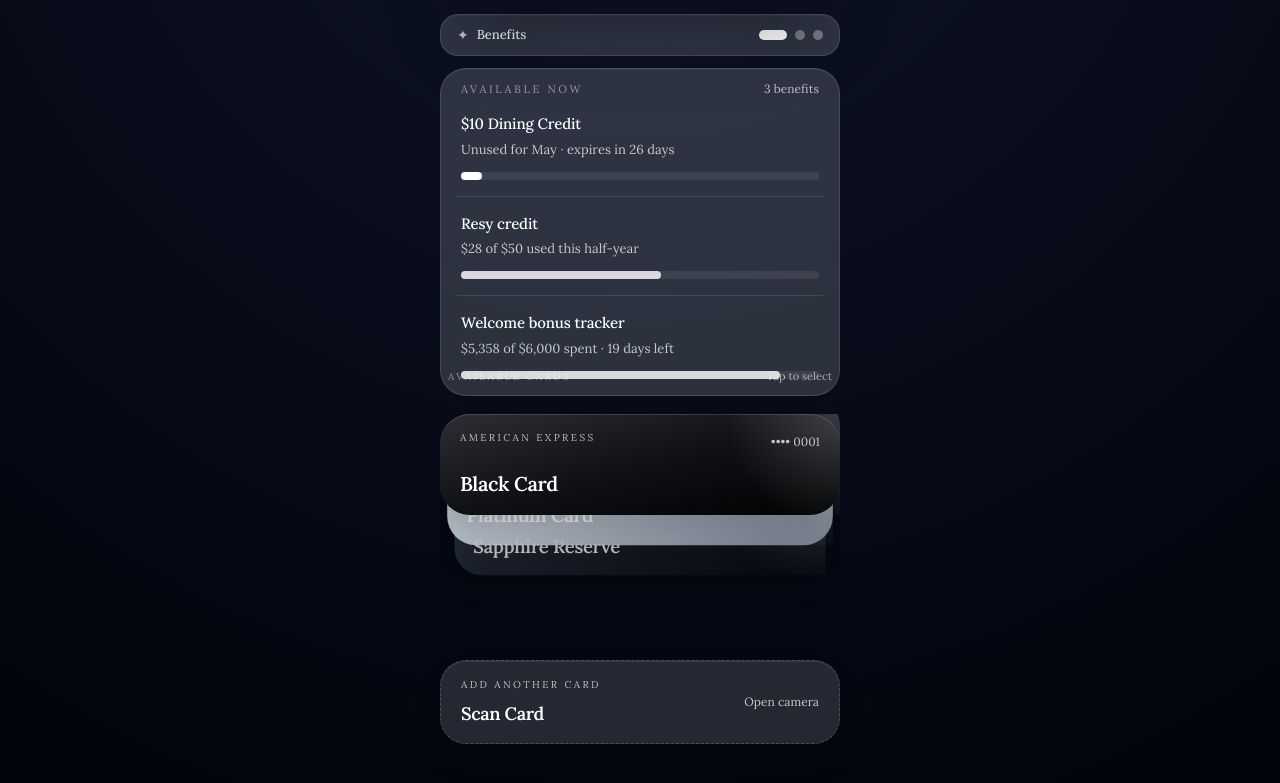
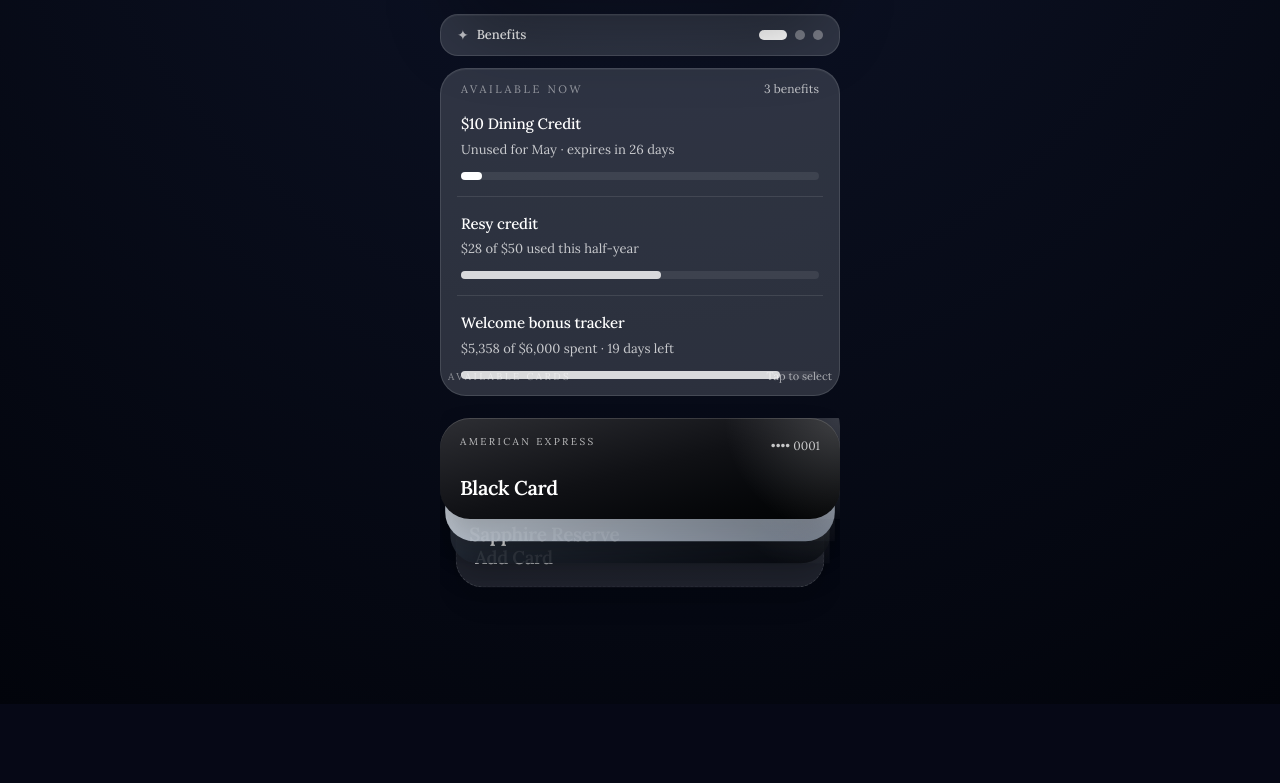
Before and after one commit to kylehocho/card-reader, a Next.js app: page / in a window 1280 px wide. Shown: the part 265-1048 px from the top of the page. After the commit the page ends 969 px from the top, so only its background shows below. Built offline with nearby package versions, Linux system fonts and the light colour scheme.

Commit message:
Fix add card stack typing

```diff
--- a/components/card-reader/WalletPrototype.tsx
+++ b/components/card-reader/WalletPrototype.tsx
@@ -64,7 +64,7 @@
   transactions: Transaction[];
 };
 
-type ScanStep = 'camera' | 'confirm' | 'enrich' | 'success';
+type ScanStep = 'choose' | 'camera' | 'confirm' | 'enrich' | 'success';
 type Screen = 'wallet' | 'opportunities' | 'use-now';
 type PurchaseCategory = 'Dining' | 'Travel' | 'General spend';
 type WalletPage = 'benefits' | 'progress' | 'rewards';
@@ -271,7 +271,7 @@
   const [recommendations] = useState(seedRecommendations);
   const [selectedId, setSelectedId] = useState(seedCards[0].id);
   const [showScanner, setShowScanner] = useState(false);
-  const [scanStep, setScanStep] = useState<ScanStep>('camera');
+  const [scanStep, setScanStep] = useState<ScanStep>('choose');
   const [screen, setScreen] = useState<Screen>('wallet');
   const [selectedNotificationId, setSelectedNotificationId] = useState<string | null>(notifications[0].id);
   const [selectedRecommendationId, setSelectedRecommendationId] = useState<string | null>(recommendations[0].id);
@@ -295,7 +295,7 @@
 
   function openScanner() {
     setShowScanner(true);
-    setScanStep('camera');
+    setScanStep('choose');
   }
 
   function selectCard(cardId: string) {
@@ -545,53 +545,39 @@
                   <p className="text-[10px] uppercase tracking-[0.24em] text-white/46">Available cards</p>
                   <p className="text-[11px] text-white/58">Tap to select</p>
                 </div>
-                <div className="relative h-[252px] overflow-hidden rounded-[30px]">
-                  {cards
-                    .filter((card) => card.id !== selectedId)
-                    .map((card, index) => {
-                      const top = 18 + index * 30;
-                      const scale = 1 - index * 0.036;
-                      const opacity = 1 - index * 0.08;
+                <div className="relative h-[268px] overflow-hidden rounded-[30px]">
+                  {[...cards.filter((card) => card.id !== selectedId), { id: 'add-card', issuer: 'Wallet', name: 'Add Card', last4: 'New' }].map((card, index) => {
+                    const top = 22 + index * 22;
+                    const scale = 1 - index * 0.026;
+                    const opacity = 1 - index * 0.055;
                     const zIndex = 20 - index;
+                    const isAddCard = card.id === 'add-card';
+                    const cardClassName = isAddCard
+                      ? 'absolute inset-x-0 rounded-[30px] border border-dashed border-white/18 bg-[#8d949f]/24 px-5 py-4 text-left shadow-[inset_0_1px_0_rgba(255,255,255,0.08),0_16px_30px_rgba(0,0,0,0.16)]'
+                      : `absolute inset-x-0 rounded-[30px] bg-gradient-to-br ${(card as Card).gradient} px-5 py-4 text-left shadow-[inset_0_1px_0_rgba(255,255,255,0.14),0_16px_30px_rgba(0,0,0,0.22)]`;
                     return (
                       <motion.button
                         key={card.id}
                         layout
                         type="button"
-                          onClick={() => selectCard(card.id)}
+                        onClick={() => (isAddCard ? openScanner() : selectCard(card.id))}
                         whileTap={{ scale: scale - 0.012 }}
-                          className={`absolute inset-x-0 rounded-[30px] bg-gradient-to-br ${card.gradient} px-5 py-4 text-left shadow-[inset_0_1px_0_rgba(255,255,255,0.14),0_16px_30px_rgba(0,0,0,0.22)]`}
+                        className={cardClassName}
                         style={{ top, zIndex }}
-                          animate={{ scale, opacity, y: index * 2 }}
+                        animate={{ scale, opacity, y: index * 1.5 }}
                       >
-                          <div className="absolute inset-0 bg-[radial-gradient(circle_at_top_right,rgba(255,255,255,0.2),transparent_28%)]" />
-                          <div className="relative flex items-start justify-between text-white">
+                        {!isAddCard && <div className="absolute inset-0 bg-[radial-gradient(circle_at_top_right,rgba(255,255,255,0.2),transparent_28%)]" />}
+                        <div className={`relative flex items-start justify-between ${isAddCard ? 'text-white/92' : 'text-white'}`}>
                           <div>
-                              <p className="text-[10px] uppercase tracking-[0.24em] text-white/70">{card.issuer}</p>
-                              <p className="mt-6 text-[20px] font-semibold tracking-[-0.02em]">{card.name}</p>
+                            <p className={`text-[10px] uppercase tracking-[0.24em] ${isAddCard ? 'text-white/70' : 'text-white/70'}`}>{card.issuer}</p>
+                            <p className="mt-6 text-[20px] font-semibold tracking-[-0.02em] text-white">{card.name}</p>
                           </div>
-                            <p className="mt-1 text-xs text-white/74">•••• {card.last4}</p>
+                          <p className={`mt-1 text-xs ${isAddCard ? 'text-white/74' : 'text-white/74'}`}>{isAddCard ? 'Scan or enter' : `•••• ${card.last4}`}</p>
                         </div>
                       </motion.button>
                     );
                   })}
                 </div>
-
-                <motion.button
-                  layout
-                  type="button"
-                  onClick={openScanner}
-                  whileTap={{ scale: 0.985 }}
-                  className="mt-3 w-full rounded-[26px] border border-dashed border-white/18 bg-[#8d949f]/24 px-5 py-4 text-left shadow-[inset_0_1px_0_rgba(255,255,255,0.08),0_16px_30px_rgba(0,0,0,0.16)]"
-                >
-                  <div className="flex items-center justify-between text-white/92">
-                    <div>
-                      <p className="text-[10px] uppercase tracking-[0.24em] text-white/70">Add another card</p>
-                      <p className="mt-2 text-[18px] font-semibold tracking-[-0.02em] text-white">Scan Card</p>
-                    </div>
-                    <p className="text-xs text-white/74">Open camera</p>
-                  </div>
-                </motion.button>
               </div>
             </section>
           )}
@@ -691,6 +677,7 @@
                 <div>
                   <p className="text-xs uppercase tracking-[0.22em] text-white/50">Add a card</p>
                   <h2 className="mt-2 text-2xl font-semibold text-white">
+                    {scanStep === 'choose' && 'Add a new card'}
                     {scanStep === 'camera' && 'Scan your card'}
                     {scanStep === 'confirm' && 'Confirm card details'}
                     {scanStep === 'enrich' && 'Complete setup'}
@@ -705,12 +692,27 @@
               </div>
 
               <div className="mt-5 flex gap-2 rounded-full bg-[#8d949f]/24 p-1 text-xs">
-                {(['camera', 'confirm', 'enrich'] as const).map((step) => (
+                {(['choose', 'camera', 'confirm', 'enrich'] as const).map((step) => (
                   <div key={step} className={`flex-1 rounded-full px-3 py-2 text-center capitalize transition ${scanStep === step ? 'bg-white text-[#111317]' : 'text-white/50'}`}>
-                    {step}
+                    {step === 'choose' ? 'method' : step}
                   </div>
                 ))}
               </div>
+
+              {scanStep === 'choose' && (
+                <div className="mt-5 grid gap-3">
+                  <button onClick={() => setScanStep('camera')} className="rounded-[28px] border border-white/12 bg-[#8d949f]/20 p-4 text-left transition hover:bg-[#8d949f]/28">
+                    <p className="text-xs uppercase tracking-[0.22em] text-white/50">Option 1</p>
+                    <p className="mt-2 text-lg font-semibold text-white">Use camera</p>
+                    <p className="mt-1 text-sm text-white/72">Scan the front of the card and prefill details automatically.</p>
+                  </button>
+                  <button onClick={() => setScanStep('confirm')} className="rounded-[28px] border border-white/12 bg-[#8d949f]/20 p-4 text-left transition hover:bg-[#8d949f]/28">
+                    <p className="text-xs uppercase tracking-[0.22em] text-white/50">Option 2</p>
+                    <p className="mt-2 text-lg font-semibold text-white">Manual entry</p>
+                    <p className="mt-1 text-sm text-white/72">Type issuer, product name, and last four yourself.</p>
+                  </button>
+                </div>
+              )}
 
               {scanStep === 'camera' && (
                 <div className="mt-5 rounded-[30px] border border-dashed border-white/15 bg-[#8d949f]/20 p-4">
@@ -722,7 +724,7 @@
                     <div className="mt-6 rounded-2xl bg-emerald-400/10 p-3 text-sm text-emerald-200/85">Detected: premium Amex profile + card ending in 9999</div>
                   </div>
                   <div className="mt-4 grid grid-cols-2 gap-3">
-                    <button className="rounded-full border border-white/12 px-4 py-3 text-sm text-white/80 transition hover:bg-[#8d949f]/28">Manual entry</button>
+                    <button onClick={() => setScanStep('confirm')} className="rounded-full border border-white/12 px-4 py-3 text-sm text-white/80 transition hover:bg-[#8d949f]/28">Manual entry</button>
                     <button onClick={() => setScanStep('confirm')} className="rounded-full bg-white px-4 py-3 text-sm font-medium text-[#060816] transition hover:opacity-95">Use detection</button>
                   </div>
                 </div>
```
Lines whose indentation alone changed are shown as unchanged.
